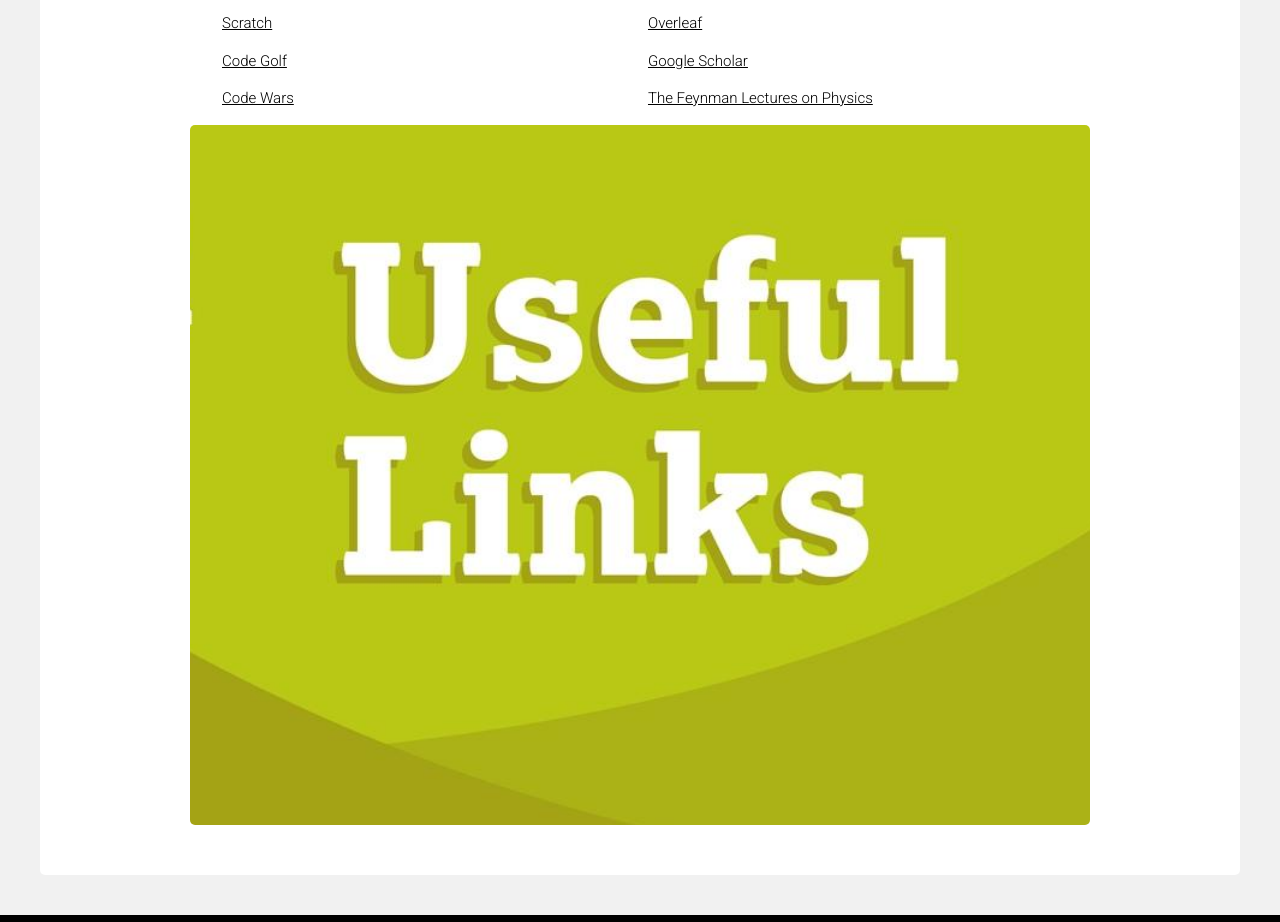
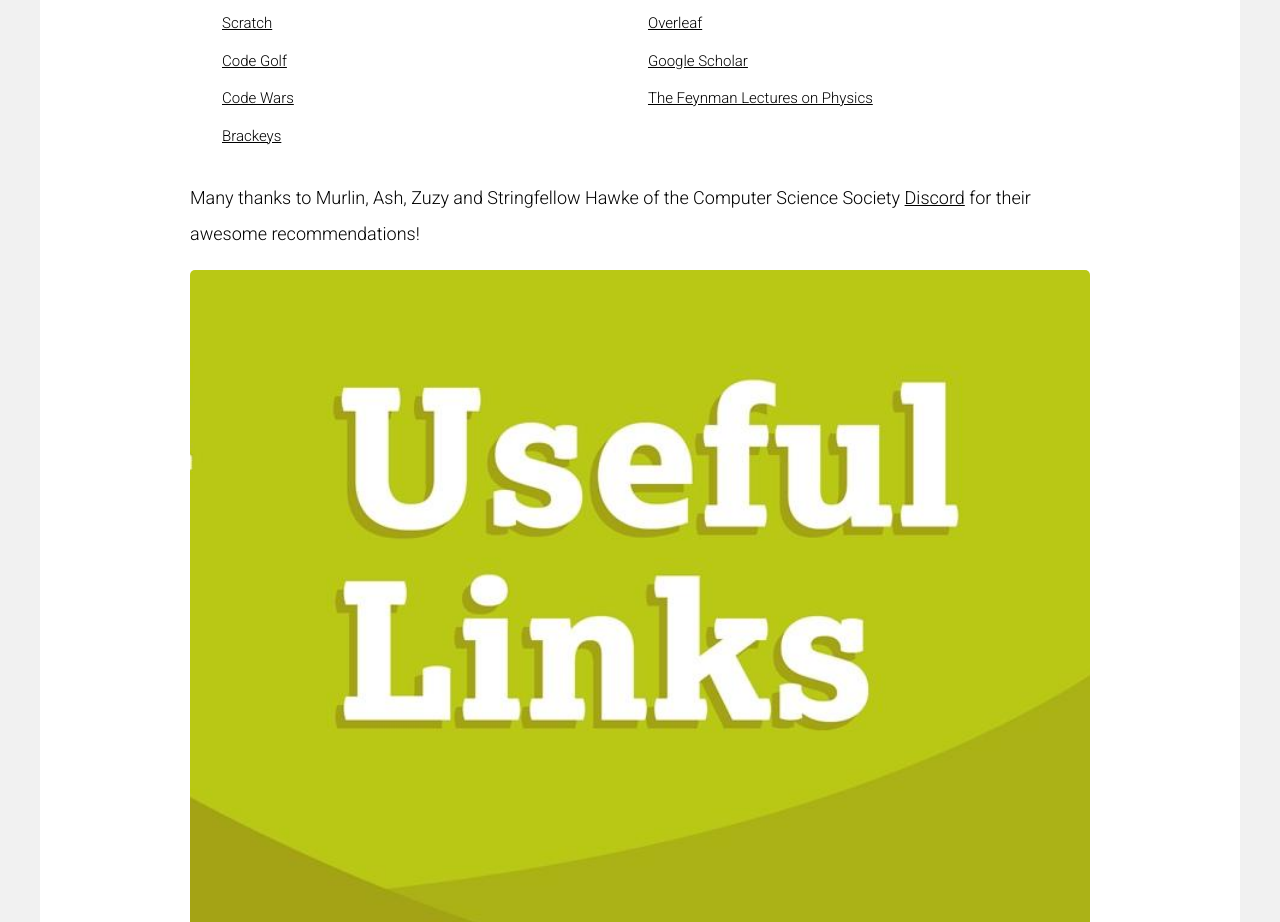
Before and after one commit to socsreps/socsreps.github.io, a plain HTML site: page posts/blogs/usefulOnlineResources_BLOG.html in a window 1280 px wide. Shown: the part 1523-2445 px from the top of the page. Drawn offline with nearby package versions, Linux system fonts and the light colour scheme.

Commit message:
Added new link to Useful Links

```diff
--- a/posts/blogs/usefulOnlineResources_BLOG.html
+++ b/posts/blogs/usefulOnlineResources_BLOG.html
@@ -99,6 +99,7 @@
               <p><a href="https://scratch.mit.edu">Scratch</a></p>
               <p><a href="https://code.golf/">Code Golf</a></p>
               <p><a href="https://www.codewars.com">Code Wars</a></p>
+              <p><a href="https://www.youtube.com/channel/UCYbK_tjZ2OrIZFBvU6CCMiA">Brackeys</a></p>
 
             </div>
           </div>
@@ -140,6 +141,9 @@
         </div>
     </div>
 
+    <p> Many thanks to Murlin, Ash, Zuzy and Stringfellow Hawke of the Computer Science Society <a href="https://discord.gg/uolcss">Discord</a> for their awesome recommendations!</b></p>
+    </p>
+
 
     <img src="../assets/usefulOnlineResources_IMAGE1.png" class="image" alt="test" style="width:100%"></img>
 
```
